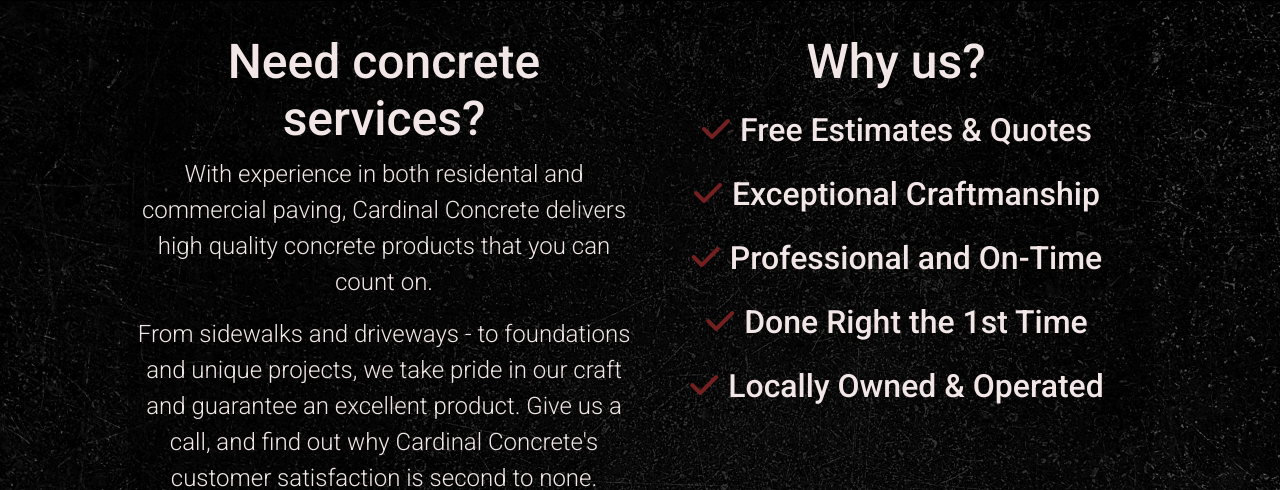
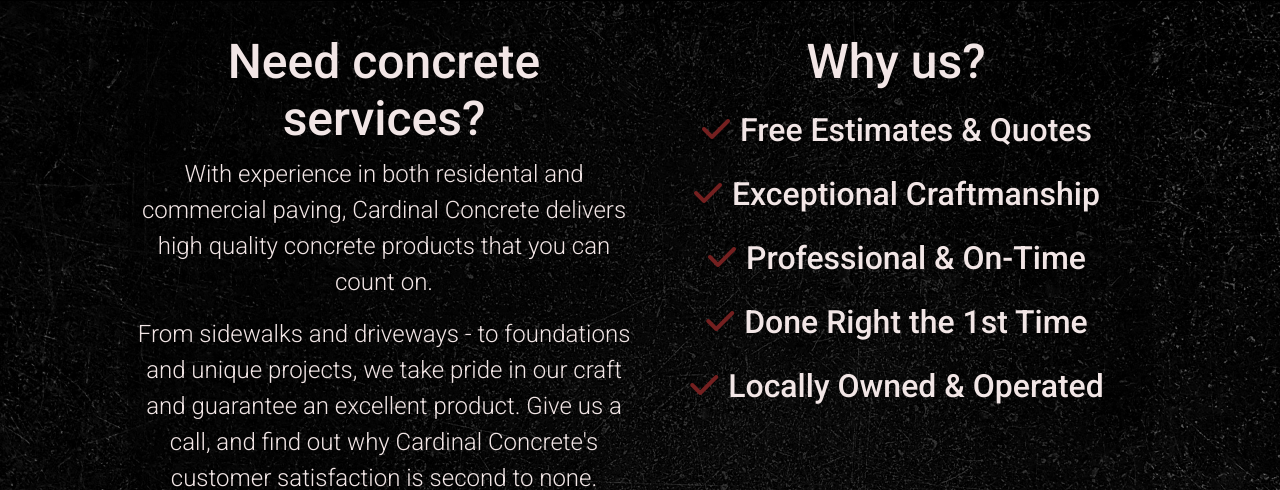
Before and after one commit to morsa08/Cardinal-Concrete, a plain HTML site: page index.html in a window 1280 px wide. Shown: the part 1468-1958 px from the top of the page. Drawn offline with nearby package versions, Linux system fonts and the light colour scheme.

Commit message:
Update index.html

```diff
--- a/index.html
+++ b/index.html
@@ -153,7 +153,7 @@
 
           <span class="listItem">
             <i class="fa-solid fa-check"></i>
-            <p>Professional and On-Time</p>
+            <p>Professional & On-Time</p>
           </span>
 
           <span class="listItem">
```
